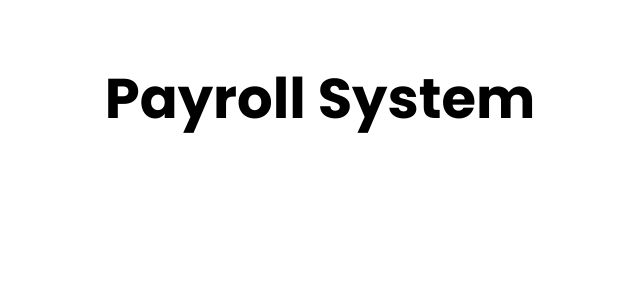
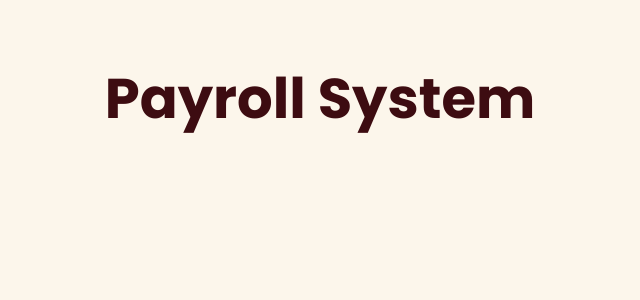
Before and after one commit to BashirSidi/payrollsystem, a Next.js app: page / in a window 1280 px wide. Shown: the top 300 px of the page, without its empty margins (320-960 px from the left). Built offline with nearby package versions, Linux system fonts and the light colour scheme.

Commit message:
small fix

```diff
--- a/app/globals.css
+++ b/app/globals.css
@@ -8,6 +8,7 @@ html,
 body {
   max-width: 100vw;
   overflow-x: hidden;
+  background-color: #fcf6eb !important;
 }
 
 a {
--- a/app/page.tsx
+++ b/app/page.tsx
@@ -14,7 +14,7 @@ export default function Home() {
             sx={{
               mt: { xs: '10px', md: '60px' },
               textAlign: 'center',
-              color: '#000',
+              color: '#3D0C11',
               fontSize:{ xs: '30px', md: '56px' },
               fontWeight: { xs: 500, md: 700 },
               lineHeight: '140%',
```
